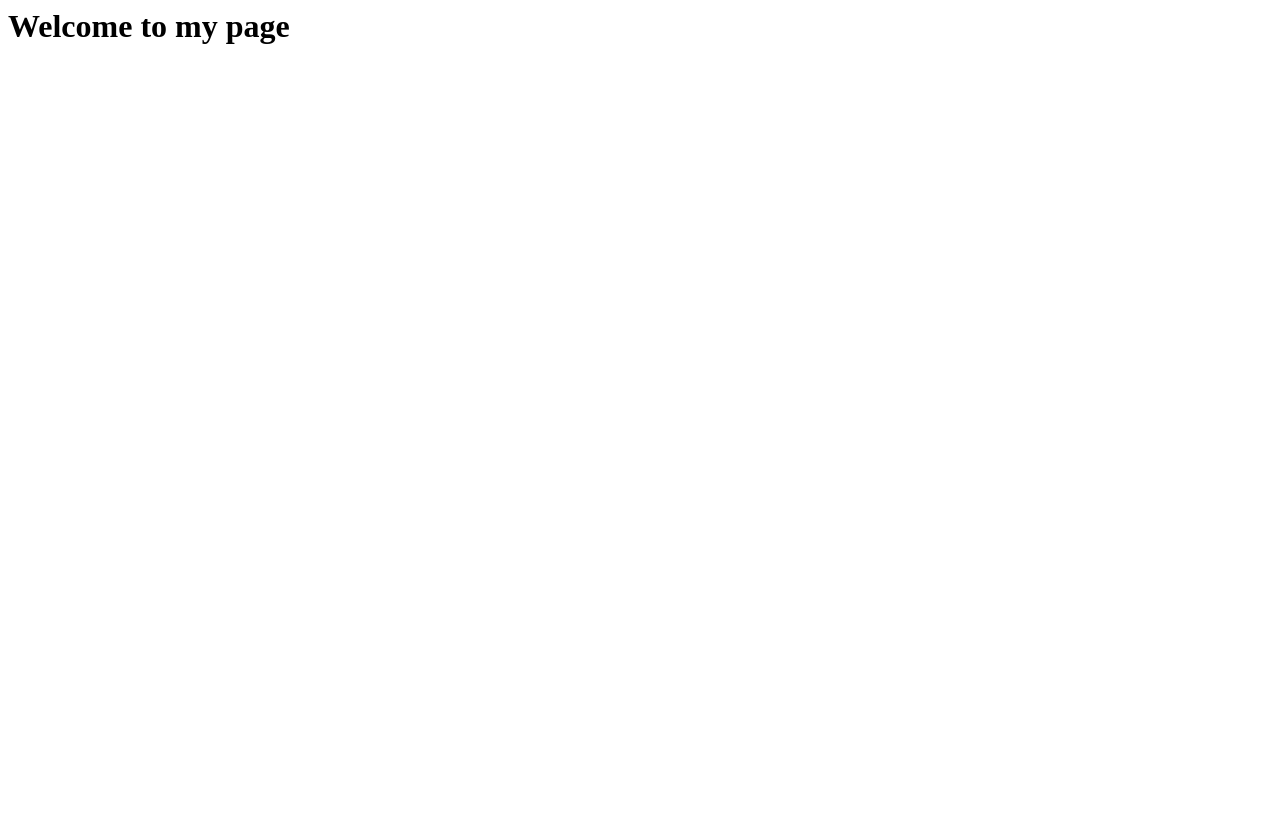
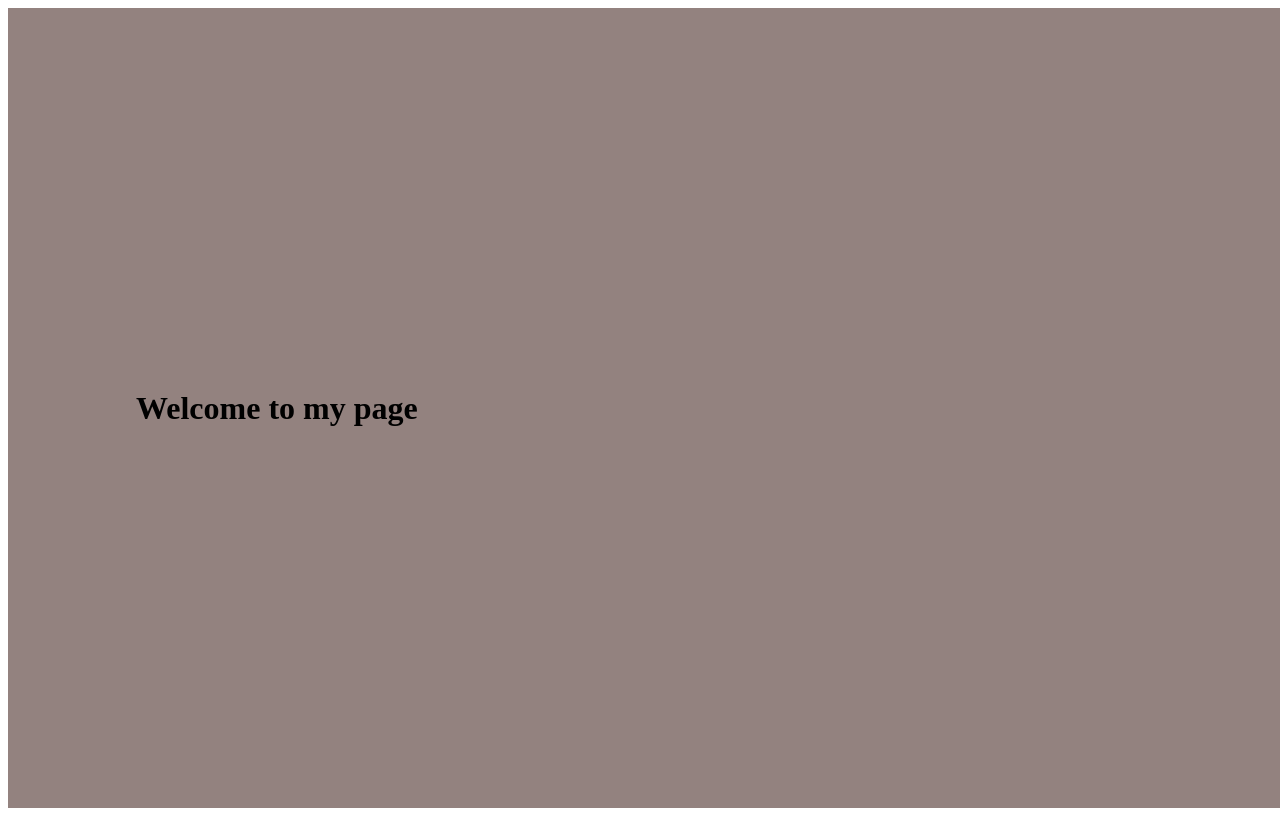
Before and after one commit to jMaben/jMaben.github.io, a plain HTML site: page index.html in a window 1280 px wide. Drawn offline with Linux system fonts and the light colour scheme.

Commit message:
Update index.html

```diff
--- a/index.html
+++ b/index.html
@@ -1,3 +1,10 @@
+<head>
+<script src="script.js"></script>
+<link rel="stylesheet" href="style.css">
+</head>
+
+<body>
 <div class="wrap">
 <h1>Welcome to my page</h1>
 </div>
+</body>
```
